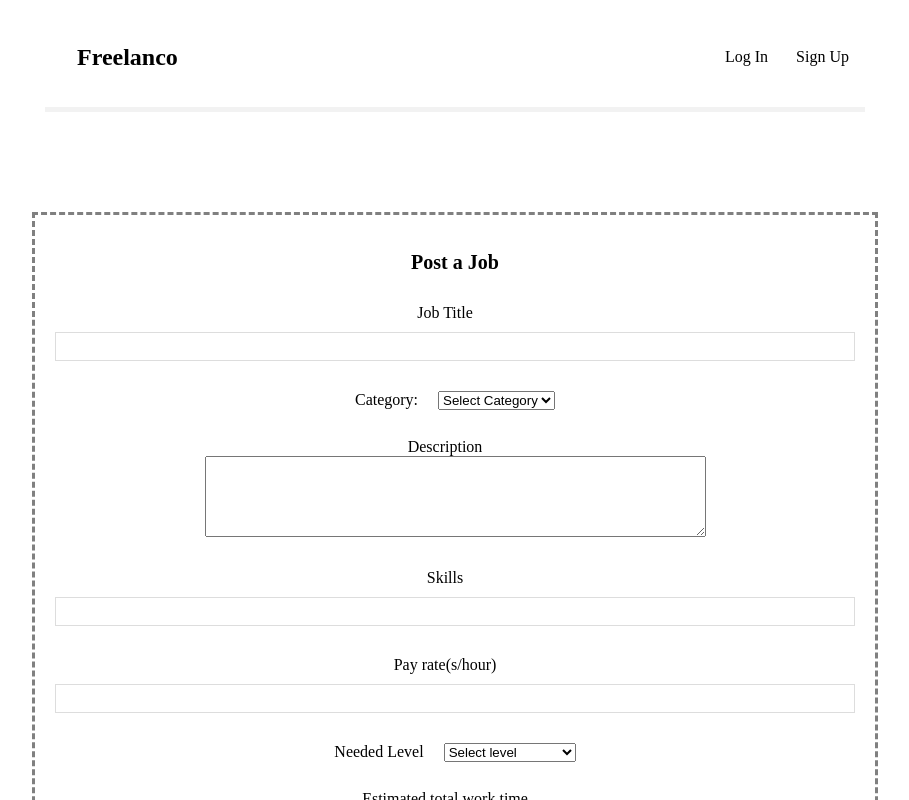
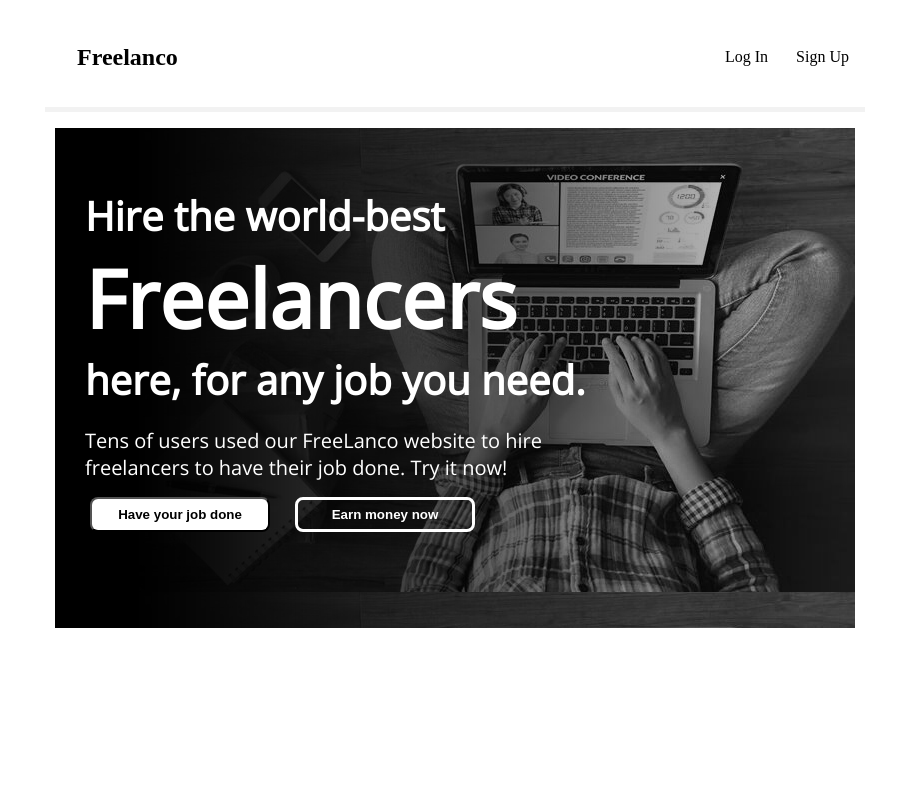
Before and after one commit to moezemara/freelance-dashboard, a React (Create React App) app: page / in a window 1280 px wide. Shown: the top 800 px of the page, without its empty margins (185-1094 px from the left). Built offline with nearby package versions, Linux system fonts and the light colour scheme.

Commit message:
home page

```diff
--- a/src/App.js
+++ b/src/App.js
@@ -7,8 +7,6 @@ import Login from './Login';
 import JobCard from './JobCard';
 import PostJob from './PostJob';
 import Page404 from './Page404';
-
-
 import ProposalPage from './ProposalPage'
 
 
@@ -19,7 +17,10 @@ function App() {
           <Navbar/>
           <div className='content'>
             <Switch>
-              <Route exact path="/" component={PostJob}>
+            <Route exact path="/">
+                <Home/>
+              </Route>
+              <Route exact path="/postjob" component={PostJob}>
                 <PostJob/>
               </Route>
               <Route exact path="/signup">
--- a/src/Home.js
+++ b/src/Home.js
@@ -1,7 +1,21 @@
 const Home = () => {
     return (
         <div className="home">
-            <h2>Home!</h2>
+
+
+        <div id="home-img">
+            <p> <br /><br /></p>
+            <p id="home-img-txt-1">Hire the world-best</p>
+            <p id="home-img-txt-2">Freelancers</p>
+            <p id="home-img-txt-3">here, for any job you need.</p>
+            <p id="home-img-txt-4">Tens of users used our FreeLanco website to hire freelancers to have their job done. Try it now!</p>
+            <p> </p>
+<button id="home-btn-1">Have your job done</button>
+<button id="home-btn-2">Earn money now</button>
+
+        </div>
+
+
         </div>
 
     );
--- a/src/index.css
+++ b/src/index.css
@@ -1,4 +1,5 @@
 @import url('https://fonts.googleapis.com/css2?family=Quicksand:wght@300;400;500;600;700&display=swap');
+@import url('https://fonts.googleapis.com/css?family=Open+Sans');
 
 .navbar{
   background-color: white;
@@ -192,3 +193,63 @@ display: block;
   text-align: center;
   align-content: center;
 }
+
+.home {
+  max-width: 800px;
+  margin: 0 auto;
+  align-content: center;
+  width: 100%;
+}
+
+#home-img {
+  align-self: center;
+  align-items: center;
+  font-family: "Open Sans", sans-serif;
+  color: rgb(255, 255, 255);
+  height: 500px;
+  width: 100%;
+  background-image: url('/public/home-image.jpg');
+}
+#home-img-txt-1{
+  font-size: 40px;
+  font-weight: 900;
+  margin: 0px 30px 0px 30px;
+}
+#home-img-txt-2{
+  font-size: 80px;
+  font-weight: 900;
+  margin: 0px 30px 0px 30px;
+}
+#home-img-txt-3{
+  font-size: 40px;
+  font-weight: 900;
+  margin: 0px 30px 0px 30px;
+
+}
+#home-img-txt-4{
+  font-size: 20px;
+  font-weight: 500;
+  margin: 20px 300px 0px 30px;
+
+}
+
+#home-btn-1 {
+  margin: 0px 0px 0px 35px;
+  border-radius: 8px;
+  color: rgb(0, 0, 0);
+  font-weight: 800;
+  background-color: rgb(255, 255, 255);
+  height:35px;
+  width:180px;
+}
+#home-btn-2{
+  margin: 0px 0px 0px 25px;
+  border-radius: 8px;
+  box-sizing: border-box;
+  border: 3px solid rgb(255, 255, 255);
+  color: rgb(255, 255, 255);
+  font-weight: 800;
+  background-color: rgba(255, 255, 255, 0);
+  height:35px;
+  width:180px;
+}
```
Also changed, not shown: public/home-image.jpg (added).
